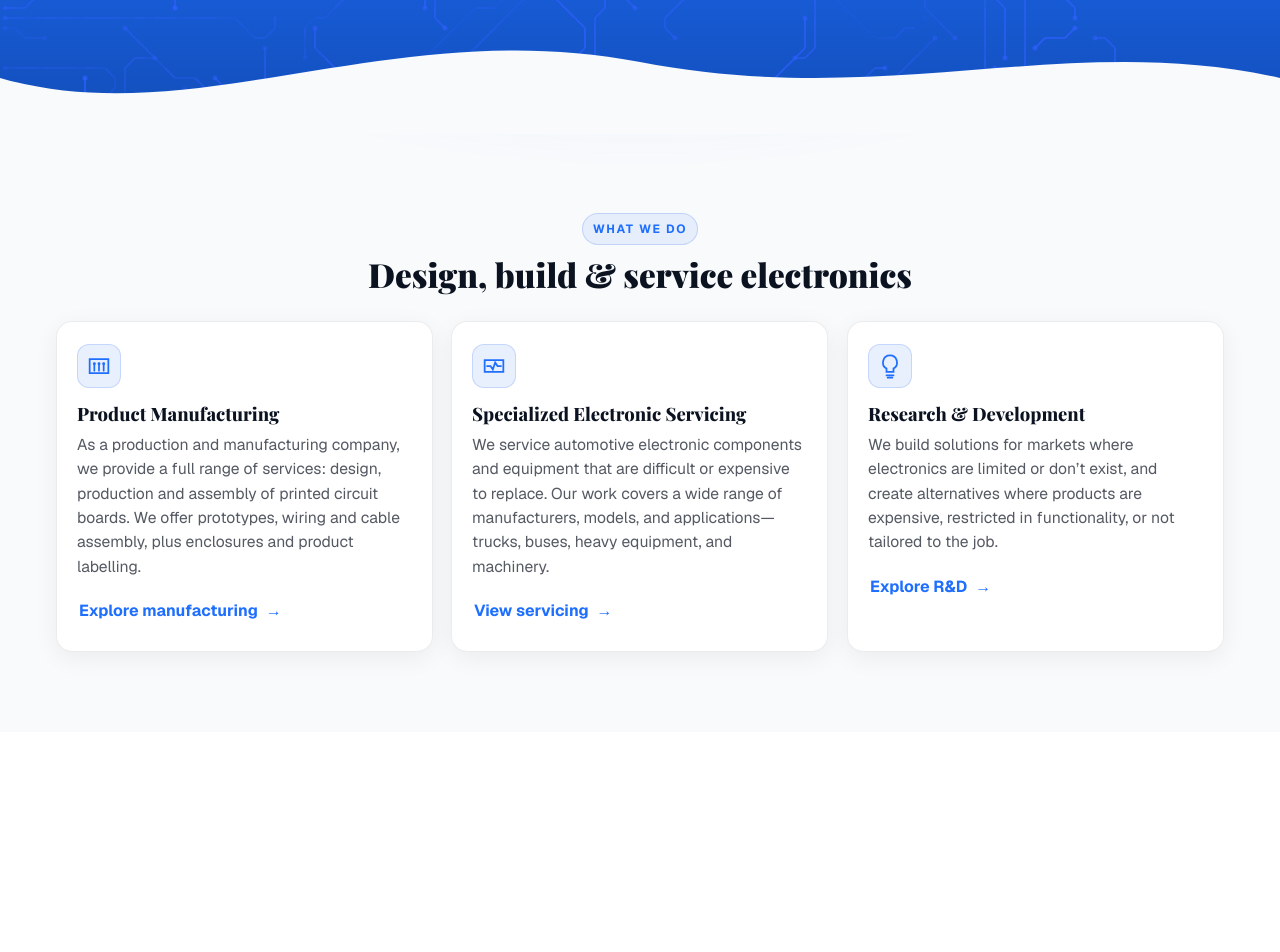
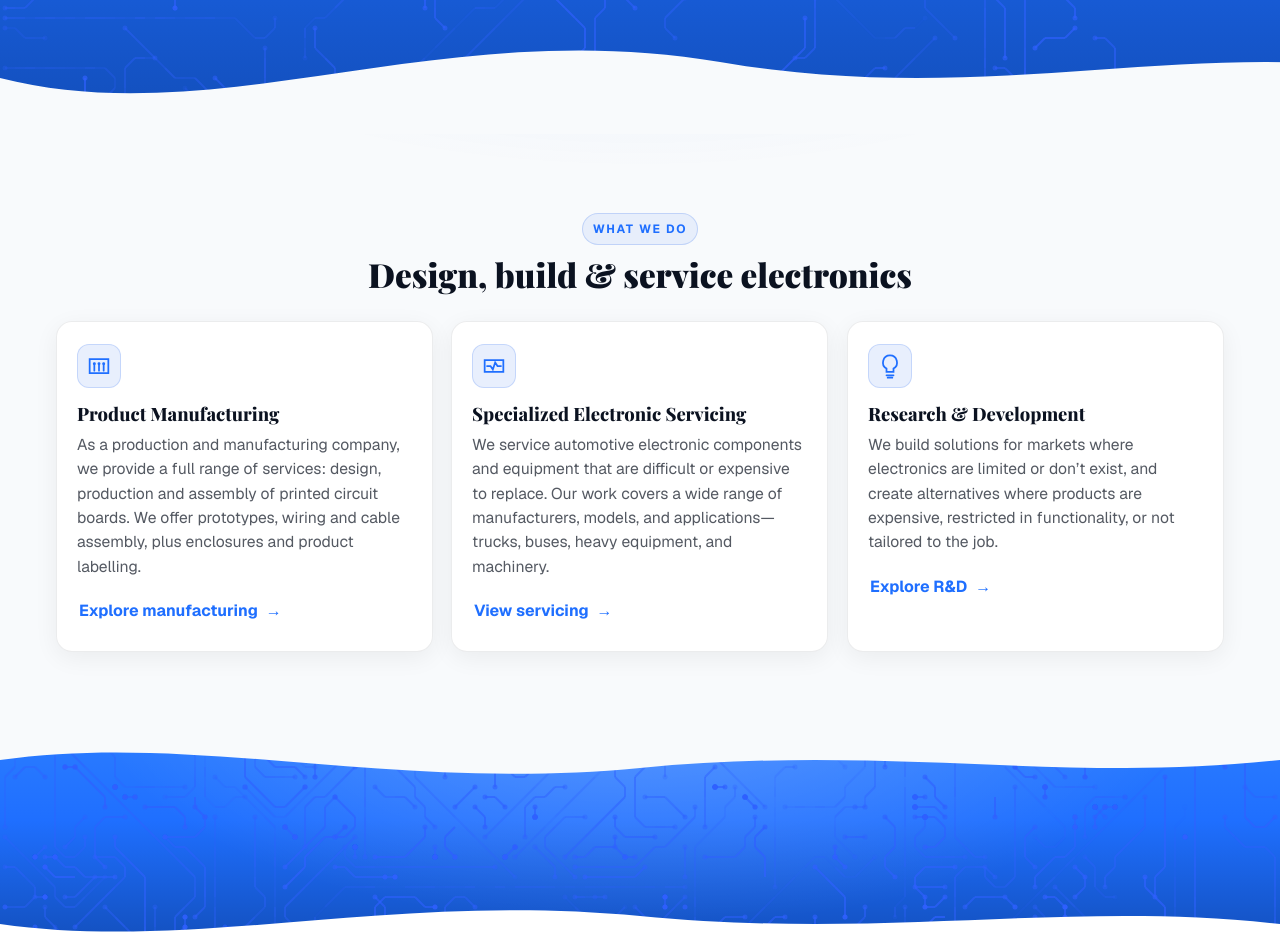
Before and after one commit to Sidewalknz/anythingelectronic, a Next.js app in the folder frontend/: page / in a window 1280 px wide. Shown: the part 427-1379 px from the top of the page. Before the commit the page ends 1159 px from the top, so only its background shows below. Built offline with nearby package versions, Linux system fonts and the light colour scheme; a web font is replaced by a local one.

Commit message:
section break

```diff
--- a/frontend/src/app/page.js
+++ b/frontend/src/app/page.js
@@ -1,11 +1,14 @@
 import Hero from "@/components/Hero";
 import WhatWeDo from "@/components/WhatWeDo";
+import SectionBreak from "@/components/SectionBreak"
 
 export default function Home() {
   return (
     <>
       <Hero />
       <WhatWeDo />
+      <SectionBreak height={220} waveHeight={60} topColor="#f8fafc" bottomColor="#fff" />
+
     </>
   );
 }
--- /dev/null
+++ b/frontend/src/components/SectionBreak.js
@@ -0,0 +1,222 @@
+'use client';
+
+import { useEffect, useRef } from 'react';
+import styles from './SectionBreak.module.css';
+
+export default function SectionBreak({
+  topColor = '#f8fafc',
+  bottomColor = '#f8fafc',
+  height = 260,
+  waveHeight = 72,
+}) {
+  const canvasRef = useRef(null);
+  const hostRef = useRef(null);
+
+  useEffect(() => {
+    const canvas = canvasRef.current;
+    const host = hostRef.current;
+    if (!canvas || !host) return;
+    const ctx = canvas.getContext('2d');
+    if (!ctx) return;
+
+    let fieldMap = [];
+    let mapFinish = 0;
+    let nodes = [];
+    let segments = [];
+    let rafId = 0;
+
+    const global = { w: 0, h: 0, s: 10, fW: 0, fH: 0 };
+    let alphaScale = 1;
+
+    const moves = [
+      { x: 0, y: -1 }, { x: -1, y: -1 }, { x: -1, y: 0 }, { x: -1, y: 1 },
+      { x: 0, y: 1 },  { x: 1, y: 1 },   { x: 1, y: 0 },  { x: 1, y: -1 },
+    ];
+
+    const ri = (min, max) => min + Math.floor(Math.random() * (max - min));
+    const rf = (min, max) => min + Math.random() * (max - min);
+
+    function readAlpha() {
+      const v = parseFloat(getComputedStyle(host).getPropertyValue('--break-line-alpha'));
+      if (!Number.isNaN(v)) alphaScale = Math.min(1, Math.max(0, v));
+    }
+
+    function buildMap() {
+      fieldMap = new Array(global.fH);
+      for (let y = 0; y < global.fH; y++) fieldMap[y] = new Array(global.fW).fill(0);
+      const size = global.fW * global.fH;
+      mapFinish = ri(size / 3, size / 2);
+    }
+
+    function buildNode(x, y) {
+      return {
+        pos: { x, y }, pre: { x, y }, stuckFactor: 0, tailLength: 0, turns: ri(2, 5),
+        move() {
+          const opts = this.possible();
+          const step = opts[ri(0, opts.length)];
+          const ox = this.pos.x, oy = this.pos.y;
+          const nx = this.pos.x + step.x, ny = this.pos.y + step.y;
+          this.stuckFactor -= 1;
+
+          if (nx < 0 || ny < 0 || nx > (global.w / global.s - 1) || ny > (global.h / global.s - 1)) return null;
+          if (fieldMap[ny][nx] === 1) return null;
+          if (ox !== nx && oy !== ny && fieldMap[ny][ox] === 1 && fieldMap[oy][nx] === 1) return null;
+
+          fieldMap[ny][nx] = 1;
+          this.stuckFactor += 2;
+          this.tailLength += 1;
+          if (step.type === 't') this.turns -= 1;
+          this.pre = { x: ox, y: oy };
+          this.pos = { x: nx, y: ny };
+          return this.pos;
+        },
+        stuck() { return this.stuckFactor < -5; },
+        possible() {
+          const ax = this.pos.x - this.pre.x, ay = this.pos.y - this.pre.y;
+          if (ax === 0 && ay === 0) return [moves[ri(0, 7)]];
+          const idx = moves.findIndex(m => m.x === ax && m.y === ay);
+          const out = [moves[idx]];
+          if (this.turns > 0) {
+            const l = idx === 0 ? moves.length - 1 : idx - 1;
+            const r = idx === moves.length - 1 ? 0 : idx + 1;
+            out.push({ ...moves[l], type: 't' }, { ...moves[r], type: 't' });
+          }
+          return out;
+        },
+      };
+    }
+
+    function openCells() {
+      const out = [];
+      for (let y = 0; y < fieldMap.length; y++)
+        for (let x = 0; x < fieldMap[y].length; x++)
+          if (fieldMap[y][x] === 0) out.push({ x, y });
+      return out;
+    }
+
+    function maybeRebuild(force) {
+      const open = openCells();
+      if (force || open.length <= mapFinish) {
+        buildMap();
+        nodes = [];
+      }
+      if (nodes.length < 10) {
+        const next = open[ri(0, open.length)];
+        if (next) nodes.push(buildNode(next.x, next.y));
+      }
+    }
+
+    function pushSeg(s) {
+      if (segments.length > 8000) segments.splice(0, 1000);
+      segments.push(s);
+    }
+
+    function draw() {
+      rafId = requestAnimationFrame(draw);
+      maybeRebuild(false);
+
+      const now = performance.now() / 1000;
+      const px = v => v * global.s + global.s / 2;
+
+      for (let i = 0; i < nodes.length; i++) {
+        const cur = nodes[i].pos;
+        const nxt = nodes[i].move();
+        if (nxt) {
+          pushSeg({ type: 'line', ax: px(cur.x), ay: px(cur.y), bx: px(nxt.x), by: px(nxt.y), born: now, life: rf(6, 10), a0: 0.7 });
+        }
+        if (nodes[i].tailLength <= 1 || nodes[i].stuck()) {
+          pushSeg({ type: 'dot', x: px(cur.x), y: px(cur.y), r: global.s / 4, born: now, life: rf(6, 10), a0: 0.7 });
+        }
+      }
+      nodes = nodes.filter(n => !n.stuck());
+
+      ctx.clearRect(0, 0, canvas.width, canvas.height);
+      ctx.lineWidth = 2;
+      ctx.strokeStyle = '#3060ffff';
+      ctx.fillStyle = '#3060ffff';
+
+      const alive = [];
+      for (let i = 0; i < segments.length; i++) {
+        const s = segments[i];
+        const age = now - s.born;
+        if (age >= s.life) continue;
+        const a = Math.max(0, s.a0 * (1 - age / s.life)) * alphaScale;
+        if (a <= 0.001) continue;
+
+        ctx.globalAlpha = a;
+        if (s.type === 'line') {
+          ctx.beginPath(); ctx.moveTo(s.ax, s.ay); ctx.lineTo(s.bx, s.by); ctx.stroke();
+        } else {
+          ctx.beginPath(); ctx.arc(s.x, s.y, s.r, 0, Math.PI * 2); ctx.fill();
+        }
+        alive.push(s);
+      }
+      segments = alive;
+    }
+
+    function size() {
+      const rect = host.getBoundingClientRect();
+      const dpr = Math.min(window.devicePixelRatio || 1, 2);
+
+      global.w = Math.floor(rect.width);
+      global.h = Math.floor(rect.height);
+      global.fW = Math.floor(global.w / global.s);
+      global.fH = Math.floor(global.h / global.s);
+
+      canvas.width = Math.floor(global.w * dpr);
+      canvas.height = Math.floor(global.h * dpr);
+      canvas.style.width = `${global.w}px`;
+      canvas.style.height = `${global.h}px`;
+      ctx.setTransform(dpr, 0, 0, dpr, 0, 0);
+
+      readAlpha();
+      buildMap();
+      nodes = [];
+      segments = [];
+    }
+
+    size();
+    rafId = requestAnimationFrame(draw);
+
+    const onResize = () => size();
+    const onClick = () => maybeRebuild(true);
+    window.addEventListener('resize', onResize, { passive: true });
+    canvas.addEventListener('click', onClick);
+
+    return () => {
+      cancelAnimationFrame(rafId);
+      window.removeEventListener('resize', onResize);
+      canvas.removeEventListener('click', onClick);
+    };
+  }, []);
+
+  return (
+    <section
+      ref={hostRef}
+      className={styles.break}
+      style={{
+        '--top-blend': topColor,
+        '--bottom-blend': bottomColor,
+        '--break-height': `${height}px`,
+        '--wave-h': `${waveHeight}px`,
+      }}
+      aria-hidden="true"
+    >
+      <div className={styles.waveTop}>
+        <svg className={styles.waveSvg} viewBox="0 0 1440 120" preserveAspectRatio="none" aria-hidden="true">
+          <path d="M0,70 C220,120 440,18 720,66 C1000,114 1200,16 1440,64 L1440,0 L0,0 Z" className={styles.waveHighlight} />
+          <path d="M0,64 C220,120 440,0 720,48 C1000,96 1200,16 1440,64 L1440,120 L0,120 Z" className={styles.waveTopFill} />
+        </svg>
+      </div>
+
+      <canvas ref={canvasRef} className={styles.canvas} />
+
+      <div className={styles.waveBottom}>
+        <svg className={styles.waveSvg} viewBox="0 0 1440 120" preserveAspectRatio="none" aria-hidden="true">
+          <path d="M0,70 C220,120 440,18 720,66 C1000,114 1200,16 1440,64 L1440,0 L0,0 Z" className={styles.waveHighlight} />
+          <path d="M0,64 C220,120 440,0 720,48 C1000,96 1200,16 1440,64 L1440,120 L0,120 Z" className={styles.waveBottomFill} />
+        </svg>
+      </div>
+    </section>
+  );
+}
--- /dev/null
+++ b/frontend/src/components/SectionBreak.module.css
@@ -0,0 +1,41 @@
+.break {
+  --break-height: 260px;
+  --wave-h: 72px;
+  --top-blend: #f8fafc;
+  --bottom-blend: #f8fafc;
+  --break-line-alpha: 1;
+
+  position: relative;
+  height: var(--break-height);
+  background:
+    radial-gradient(900px 360px at 50% -10%, rgba(255,255,255,0.22), rgba(255,255,255,0) 60%),
+    linear-gradient(180deg, #2b7cff 0%, #1f6fff 40%, #124db8 100%);
+  overflow: hidden;
+}
+
+.waveTop,
+.waveBottom {
+  position: absolute;
+  left: 0; right: 0;
+  height: var(--wave-h);
+  line-height: 0;
+  pointer-events: none;
+  z-index: 2;
+}
+.waveTop { top: 0; transform: scaleY(-1); }
+.waveBottom { bottom: 0; }
+
+.waveSvg { width: 100%; height: 100%; display: block; }
+.waveHighlight { fill: rgba(255,255,255,0); }
+.waveTopFill { fill: var(--top-blend); }
+.waveBottomFill { fill: var(--bottom-blend); }
+
+.canvas {
+  position: absolute;
+  inset: 0;
+  width: 100%;
+  height: 100%;
+  display: block;
+  pointer-events: none;
+  z-index: 1;
+}
--- a/frontend/src/components/WhatWeDo.js
+++ b/frontend/src/components/WhatWeDo.js
@@ -6,9 +6,24 @@ import styles from './WhatWeDo.module.css';
 export default function WhatWeDo() {
   return (
     <section className={styles.section} aria-labelledby="what-title">
-      {/* curved top blend into this section */}
+      {/* curved top blend: tiles horizontally without stretching */}
       <div className={styles.topBlend} aria-hidden="true">
-        <svg viewBox="0 0 1440 120" preserveAspectRatio="none">
+        <svg
+          className={styles.topSvg}
+          /* no viewBox on purpose: user units = CSS px (needed for proper tiling) */
+          width="100%"
+          height="120"
+          aria-hidden="true"
+        >
+          <defs>
+            <pattern
+              id="wwd-wave"
+              patternUnits="userSpaceOnUse"
+              patternContentUnits="userSpaceOnUse"
+              width="1440"   /* tile width in CSS px */
+              height="120"   /* tile height in CSS px */
+            >
+              {/* original 1440x120 wave paths (one tile) */}
               <path
                 d="M0,70 C220,120 440,18 720,66 C1000,114 1200,16 1440,64 L1440,0 L0,0 Z"
                 className={styles.topHighlight}
@@ -17,6 +32,11 @@ export default function WhatWeDo() {
                 d="M0,64 C220,120 440,0 720,48 C1000,96 1200,16 1440,64 L1440,120 L0,120 Z"
                 className={styles.topFill}
               />
+            </pattern>
+          </defs>
+
+          {/* Paint the full strip; pattern repeats every 1440px horizontally */}
+          <rect x="0" y="0" width="100%" height="120" fill="url(#wwd-wave)" />
         </svg>
       </div>
 
--- a/frontend/src/components/WhatWeDo.module.css
+++ b/frontend/src/components/WhatWeDo.module.css
@@ -25,11 +25,13 @@
   pointer-events: none;
   z-index: 1;
 }
-.topBlend svg {
+
+.topSvg {
   width: 100%;
   height: 100%;
   display: block;
 }
+
 .topHighlight { fill: rgba(255,255,255,0.0); }
 .topFill { fill: var(--blend-bg); }
 
```
Lines whose indentation alone changed are shown as unchanged.
